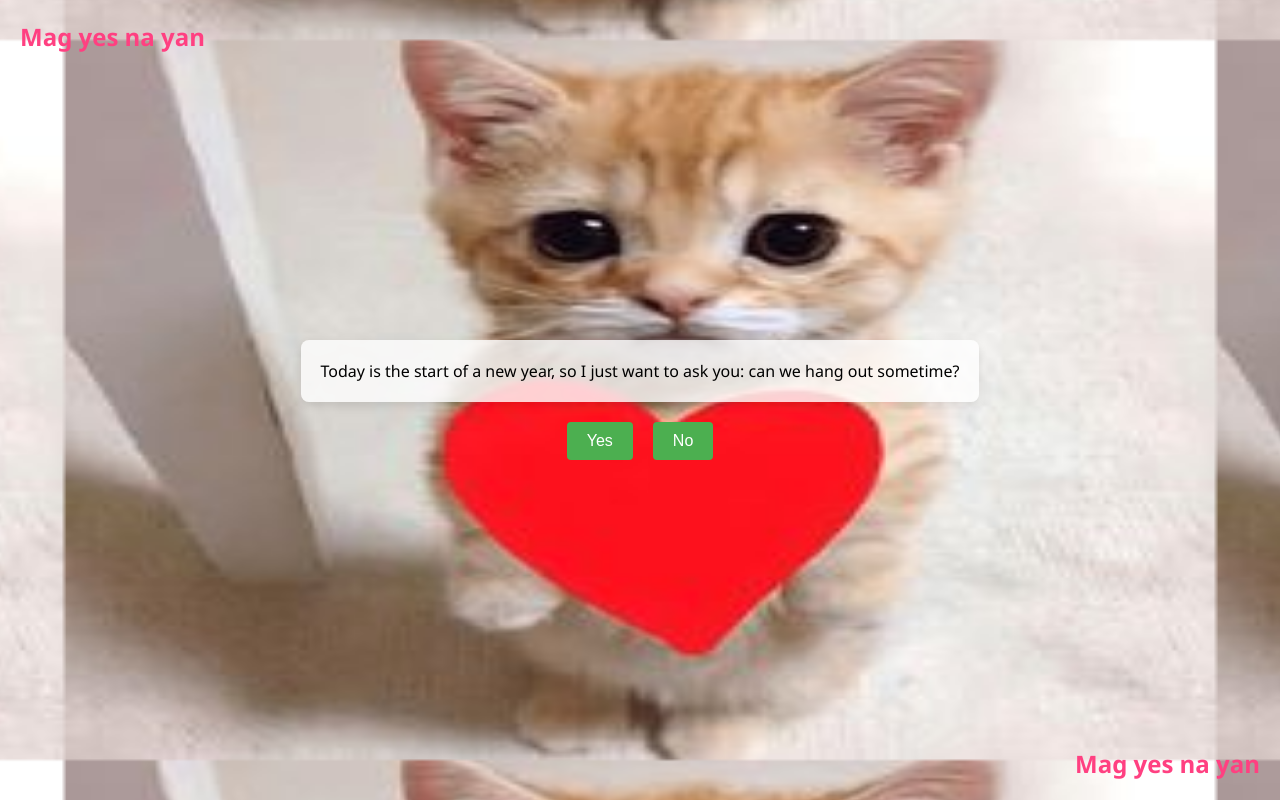
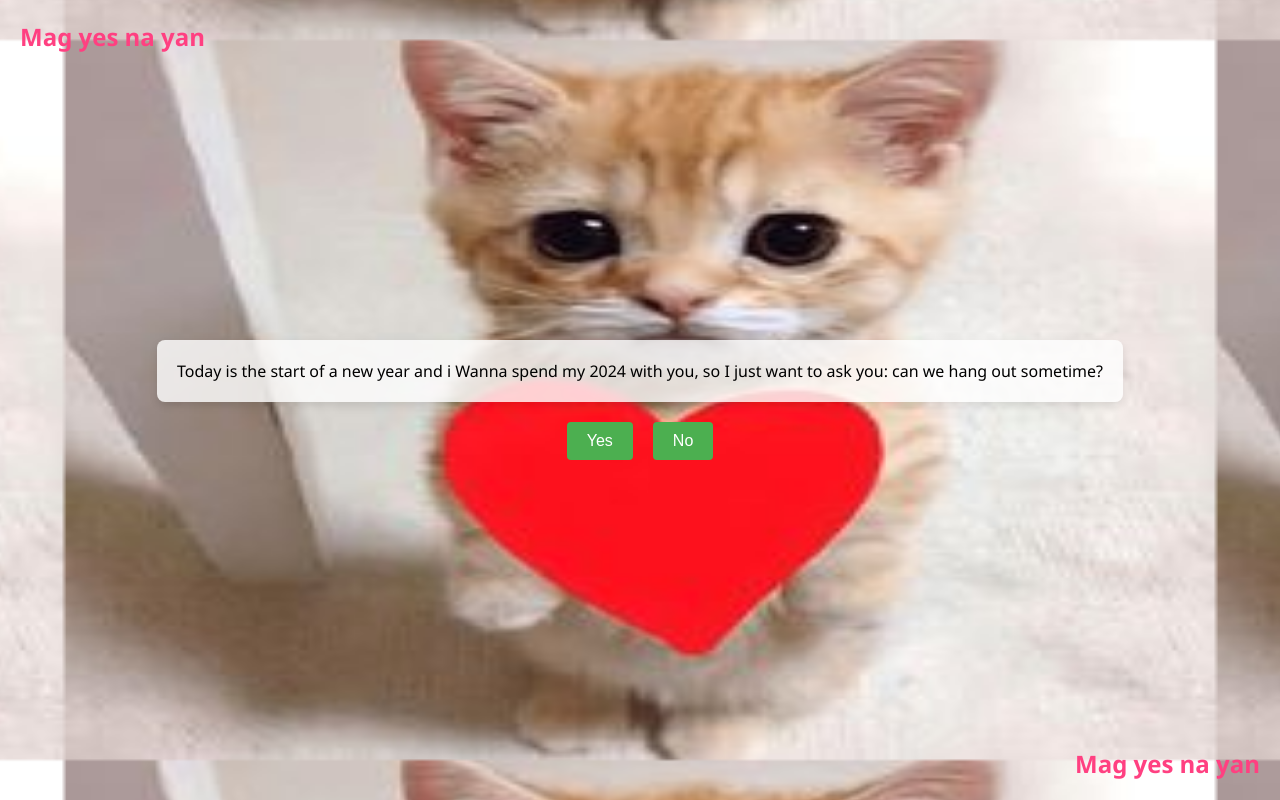
Before and after one commit to Cornnbeef/Cornnbeef.github.io, a plain HTML site: page index.html in a window 1280 px wide. Drawn offline with Linux system fonts and the light colour scheme.

Commit message:
Update index.html

```diff
--- a/index.html
+++ b/index.html
@@ -71,7 +71,7 @@
 <body>
 
     <div id="question">
-        <p style="margin: 0;">Today is the start of a new year, so I just want to ask you: can we hang out sometime?</p>
+        <p style="margin: 0;">Today is the start of a new year and i Wanna spend my 2024 with you, so I just want to ask you: can we hang out sometime?</p>
     </div>
 
     <div id="buttons">
```
